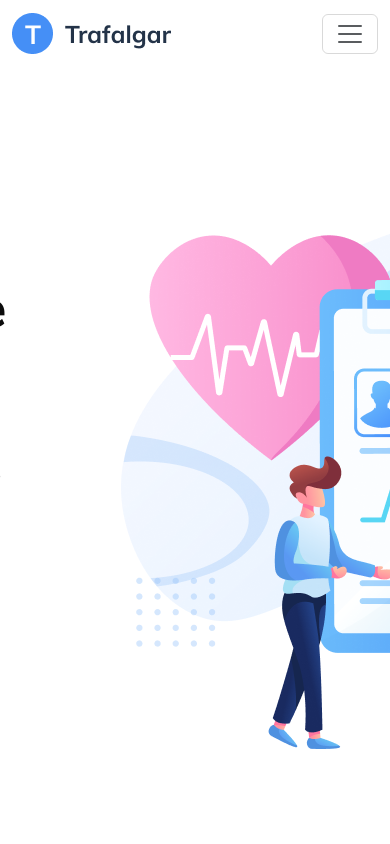
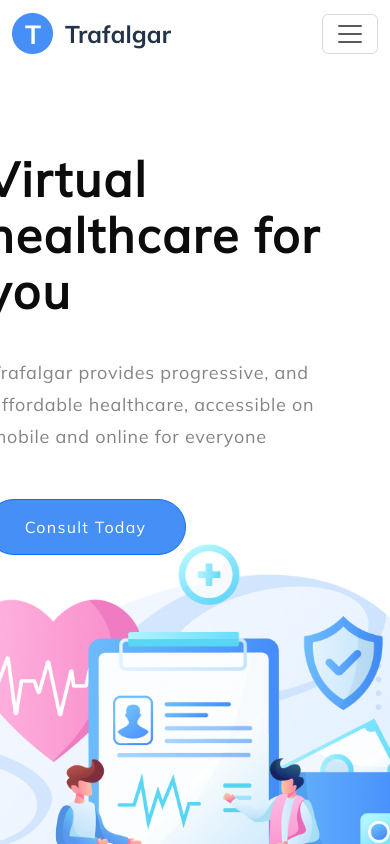
Before and after one commit to digimori/reactTrafalgar, a React (Vite) app in the folder vite-project/: page / in a window 390 px wide. Shown: the top 844 px of the page. Built offline with nearby package versions, Linux system fonts and the light colour scheme; the HTML template or start-up script is replaced by a standard one.

Commit message:
Some media queries added. Many more to go, but we need to revise some topics. Like why React is only letting me use 50% of the viewport on smaller screens &^&£&!!!

```diff
--- a/vite-project/src/components/DownloadMobileApp/DownloadMobApp.jsx
+++ b/vite-project/src/components/DownloadMobileApp/DownloadMobApp.jsx
@@ -21,7 +21,7 @@ const DownloadMobApp = () => {
           </p>
           <DefaultButton text="Download" icons={<FaArrowDownLong />} />
         </Col>
-        <Col className="col-md-6 offset-2">
+        <Col className="col-md-6">
           <img src={sectionimg2} alt="section image" className="sectionimg2" />
         </Col>
       </Row>
--- a/vite-project/src/components/Footer/Footer.css
+++ b/vite-project/src/components/Footer/Footer.css
@@ -1,7 +1,7 @@
 .footer__container {
   background: linear-gradient(183deg, #67c3f3 -8.57%, #5a98f2 82.96%);
+  min-width: 100%;
   max-width: 100%;
-  height: 432px;
   margin-top: 120px;
 }
 
--- a/vite-project/src/components/Footer/Footer.jsx
+++ b/vite-project/src/components/Footer/Footer.jsx
@@ -7,7 +7,7 @@ import logo from "../../assets/images/logo.png";
 
 const Footer = () => {
   return (
-    <Container className="footer__container">
+    <Container fluid className="footer__container">
       <Row className="pt-5">
         <Col className="col-md-5 my-3 px-5">
           <img src={logo} alt="logo" />
--- a/vite-project/src/components/Header/Header.css
+++ b/vite-project/src/components/Header/Header.css
@@ -1,14 +1,7 @@
-.section__image img {
-  width: 693px;
-  height: 598px;
-  flex-shrink: 0;
-}
-
 .section__header-text {
   width: 445px;
   height: 338px;
-  flex-shrink: 0;
-  margin-right: 100px;
+  margin-right: 50px;
 }
 
 .section__header-button {
@@ -21,3 +14,36 @@
   height: 56px;
   border-radius: 55px;
 }
+
+@media screen and (max-width: 706px) {
+  .section__image img {
+    width: 500px;
+    height: 431px;
+  }
+}
+
+@media screen and (max-width: 606px) {
+  .section__header-text {
+    margin-bottom: 50px;
+  }
+}
+
+@media screen and (max-width: 992px) {
+  .section__header-text {
+    width: 75%;
+  }
+  .section__image {
+    margin-top: 40px auto;
+    text-align: center;
+  }
+}
+
+@media screen and (min-width: 993px) {
+  .header__row {
+    flex-wrap: nowrap;
+  }
+  .section__image img {
+    width: 693px;
+    height: 598px;
+  }
+}
--- a/vite-project/src/components/Header/Header.jsx
+++ b/vite-project/src/components/Header/Header.jsx
@@ -2,22 +2,27 @@ import React from "react";
 import images from "../../constants/images";
 import "./Header.css";
 import Button from "react-bootstrap/Button";
+import Container from "react-bootstrap/Container";
+import Row from "react-bootstrap/Row";
+import Col from "react-bootstrap/Col";
 
 const Header = () => {
   return (
-    <div className="flex__center top__margin">
-      <div className="section__header-text">
-        <h1 className="headtext__muli">Virtual healthcare for you</h1>
-        <p className="p__muli opacity-50 p__padding">
-          Trafalgar provides progressive, and affordable healthcare, accessible
-          on mobile and online for everyone
-        </p>
-        <Button className="section__header-button">Consult Today</Button>{" "}
-      </div>
-      <div className="section__image">
-        <img src={images.illustration} alt="header-image" />
-      </div>
-    </div>
+    <Container fluid className="flex__center top__margin">
+      <Row className="justify-content-center align-items-center header__row">
+        <Col className="section__header-text col-lg-5 col-12">
+          <h1 className="headtext__muli">Virtual healthcare for you</h1>
+          <p className="p__muli opacity-50 p__padding">
+            Trafalgar provides progressive, and affordable healthcare,
+            accessible on mobile and online for everyone
+          </p>
+          <Button className="section__header-button">Consult Today</Button>{" "}
+        </Col>
+        <Col className="section__image col-lg-7 col-12">
+          <img src={images.illustration} alt="header-image" />
+        </Col>
+      </Row>
+    </Container>
   );
 };
 
--- a/vite-project/src/components/LeadingProviders/LeadingProviders.jsx
+++ b/vite-project/src/components/LeadingProviders/LeadingProviders.jsx
@@ -11,9 +11,13 @@ const LeadingProviders = () => {
     <Container style={{ margin: "60px auto" }}>
       <Row className="justify-content-center">
         <Col className="col-md-6">
-          <img src={sectionimg1} alt="section image" className="sectionimg1" />
+          <img
+            src={sectionimg1}
+            alt="section image"
+            style={{ height: "431px", width: "500px" }}
+          />
         </Col>
-        <Col className="col-md-4 offset-2">
+        <Col className="col-md-6">
           <h2 className="h2__muli">Leading healthcare providers</h2>
           <Separator />
           <p className="p__muli p__padding">
--- a/vite-project/src/components/Services/OurServices.css
+++ b/vite-project/src/components/Services/OurServices.css
@@ -29,7 +29,7 @@
 
 .card__container {
   border-radius: 20px;
-    box-shadow: 10px 40px 50px 0px rgba(229, 233, 246, 0.40);
+  box-shadow: 10px 40px 50px 0px rgba(229, 233, 246, 0.4);
   margin: 20px;
   border: none;
 }
@@ -38,3 +38,9 @@
   justify-content: center;
   align-items: center;
 }
+
+@media screen and (max-width: 992px) {
+  .services__overlay img {
+    visibility: hidden;
+  }
+}
```
Lines whose indentation alone changed are shown as unchanged.
